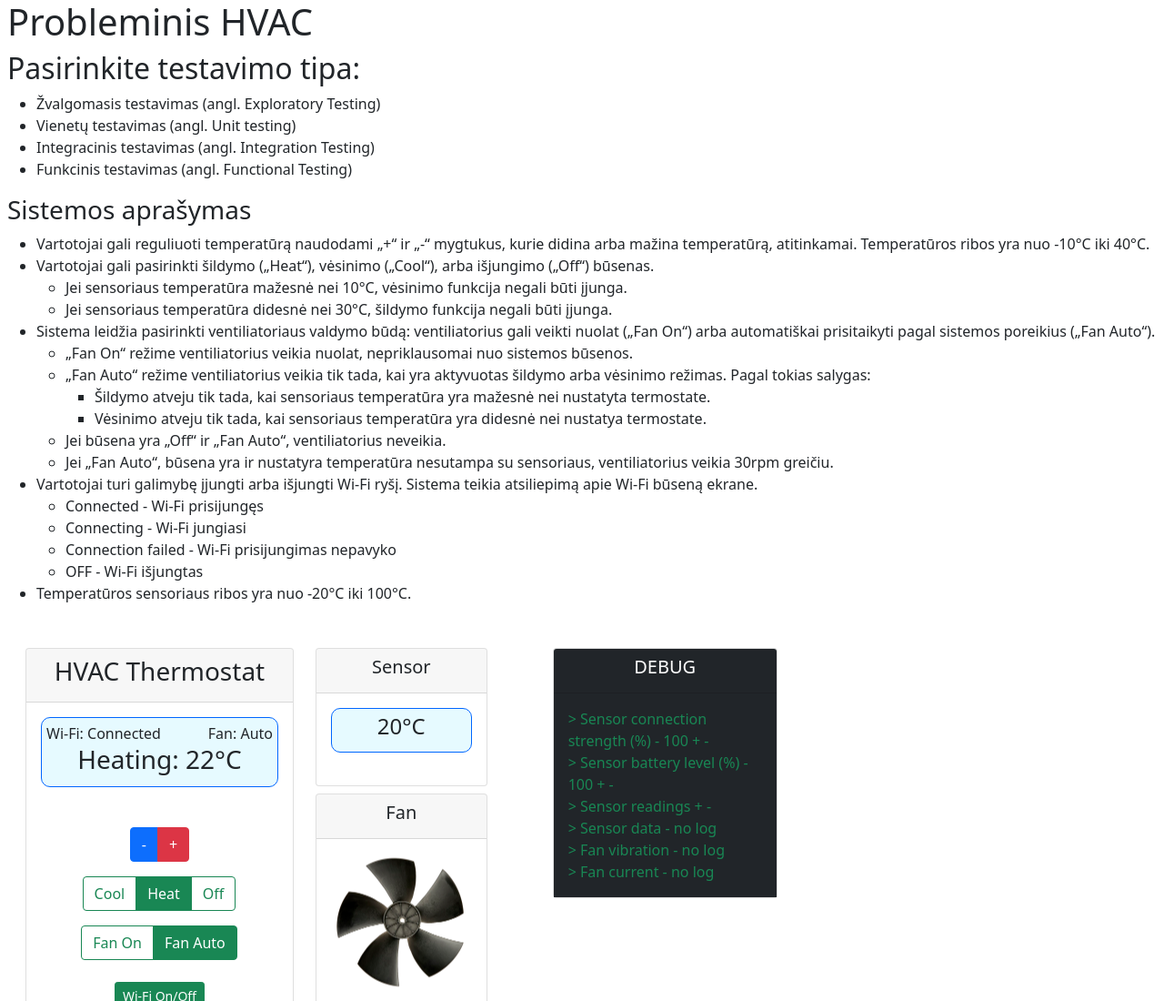
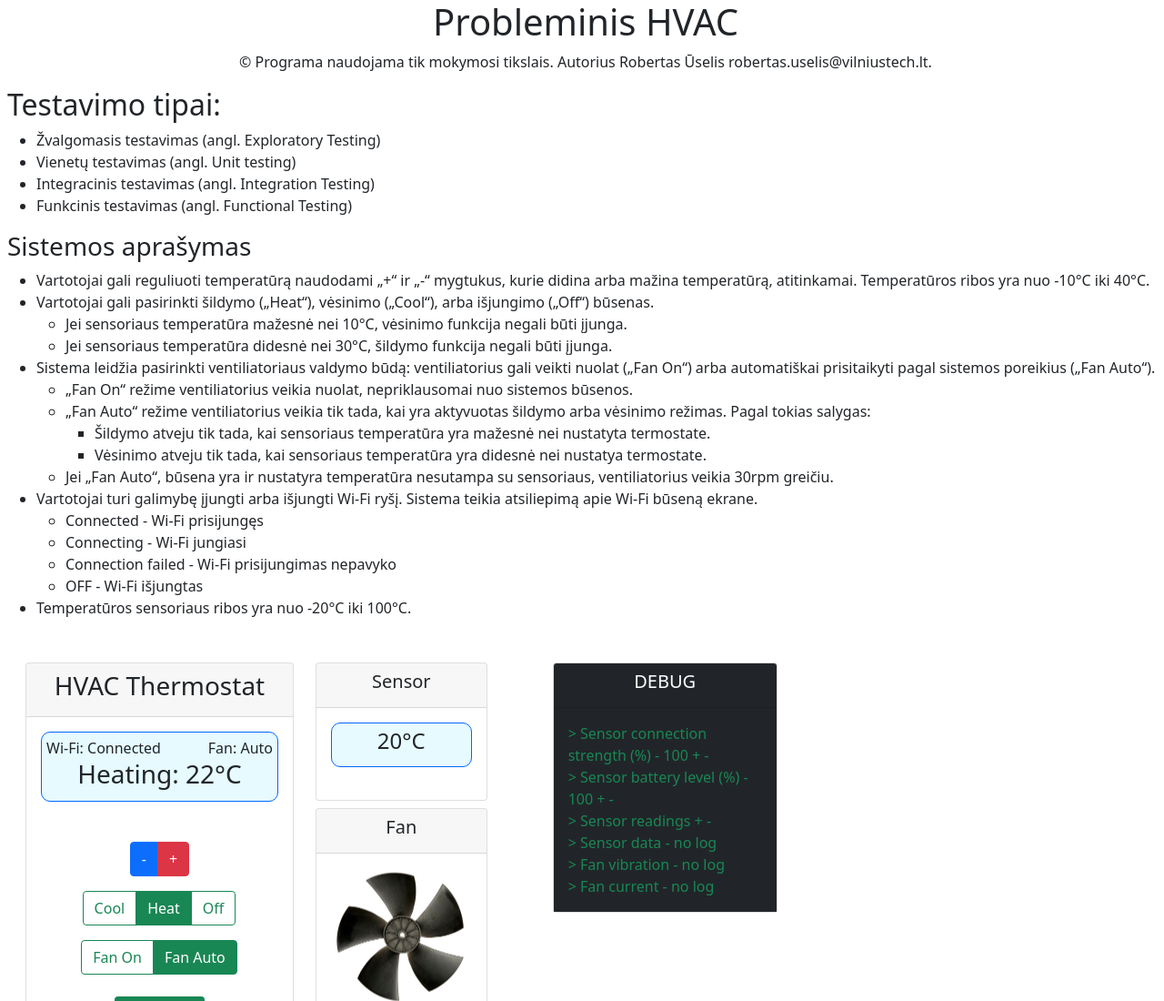
Before and after one commit to Atikas/BulkData, a plain HTML site: page thermostat/index.html in a window 1280 px wide. Shown: the top 1100 px of the page at 91% size. Drawn offline with nearby package versions, Linux system fonts and the light colour scheme.

Commit message:
autorius

```diff
--- a/thermostat/index.html
+++ b/thermostat/index.html
@@ -14,9 +14,13 @@
 
 <body>
     <div class="ms-2">
-        <h1>Probleminis HVAC</h1>
-        <div>
-            <h2>Pasirinkite testavimo tipa:</h2>
+        <div class="text-center">
+            <h1>Probleminis HVAC</h1>
+            <div>© Programa naudojama tik mokymosi tikslais. Autorius Robertas Ūselis robertas.uselis@vilniustech.lt.
+            </div>
+        </div>
+        <div class="mt-3">
+            <h2>Testavimo tipai:</h2>
             <ul>
                 <li>Žvalgomasis testavimas (angl. Exploratory Testing)</li>
                 <li>Vienetų testavimas (angl. Unit testing)</li>
@@ -60,9 +64,6 @@
                             <li>Vėsinimo atveju tik tada, kai sensoriaus temperatūra yra didesnė nei nustatya
                                 termostate.</li>
                         </ul>
-                    </li>
-                    <li>
-                        Jei būsena yra „Off“ ir „Fan Auto“, ventiliatorius neveikia.
                     </li>
                     <li>
                         Jei „Fan Auto“, būsena yra ir nustatyra temperatūra nesutampa su sensoriaus, ventiliatorius
```
